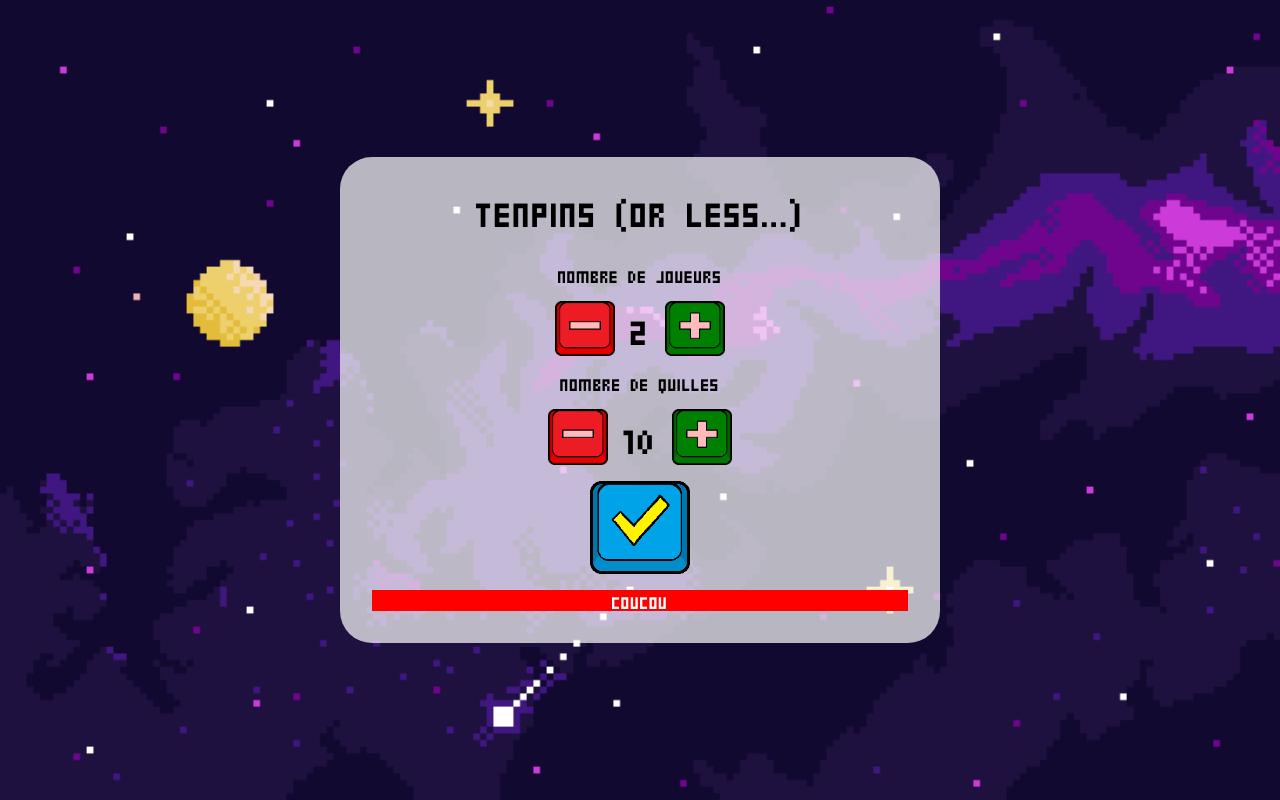
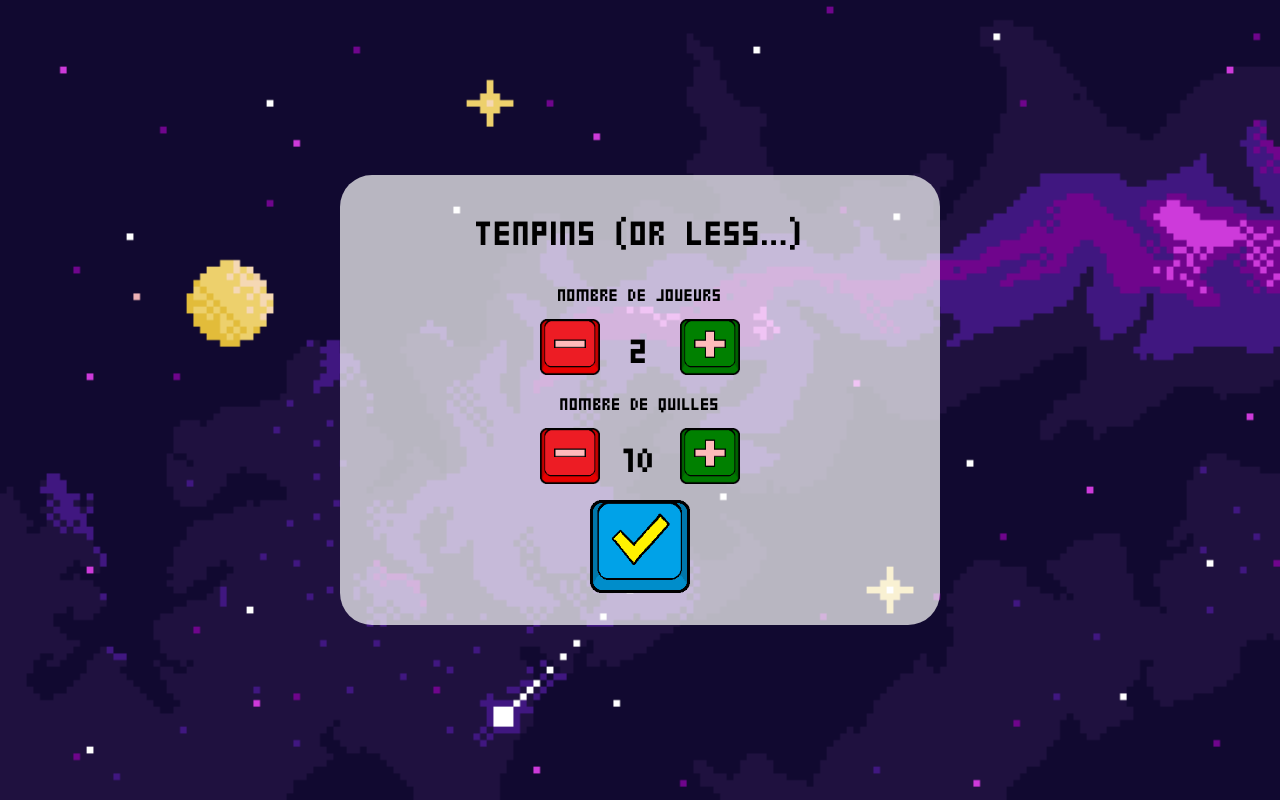
Before and after one commit to Bowls-Ltd/BowlingApp, a website built with webpack: page src/index.html in a window 1280 px wide. Built offline with nearby package versions, Linux system fonts and the light colour scheme.

Commit message:
Refactor the ConfigFormView to use the new NumberSelector
The NumberSelector component creates a simple selector that displays a
number and two buttons, one for incrementing the other for decrementing
It simplified a lot the ConfigFormView and will also be used in the
RollInputView

```diff
--- a/src/ConfigFormView.ts
+++ b/src/ConfigFormView.ts
@@ -1,24 +1,12 @@
+import {NumberSelector} from "./NumberSelector"
 import {title} from "./Title"
 
 class ConfigFormView {
     private title: HTMLElement
     private configDiv: HTMLElement
 
-    private playerDiv: HTMLElement
-    private nbPlayersTitle: HTMLElement
-    private imgPlayerPlusUp: HTMLImageElement
-    private imgPlayerPlusDown: HTMLImageElement
-    private inputNbPlayers: HTMLElement
-    private imgPlayerMinusUp: HTMLImageElement
-    private imgPlayerMinusDown: HTMLImageElement
-
-    private pinDiv: HTMLElement
-    private nbPinsTitle: HTMLElement
-    private imgPinPlusUp: HTMLImageElement
-    private imgPinPlusDown: HTMLImageElement
-    private inputNbPins: HTMLElement
-    private imgPinMinusUp: HTMLImageElement
-    private imgPinMinusDown: HTMLImageElement
+    private playerNumberSelector: NumberSelector
+    private pinNumberSelector: NumberSelector
 
     private buttonValidateDiv: HTMLElement
     private buttonValidateUp: HTMLImageElement
@@ -29,99 +17,19 @@ class ConfigFormView {
     private errorBox: HTMLElement
 
     constructor(rootElement : HTMLElement) {
+        this.title = document.createElement('div')
+        this.title.id = 'game-title'
+        this.title.classList.add('game-title')
+        this.title.innerHTML = title
+
         this.configDiv = document.createElement('div')
         this.configDiv.classList.add("pretty-container")
         this.configDiv.classList.add("config-form-view-div")
         this.configDiv.id = "config-form"
 
-        this.title = document.createElement('div')
-        this.title.id = 'config-game-title'
-        this.title.classList.add('game-title')
-        this.title.innerHTML = title
-
-        this.nbPlayersTitle = document.createElement('div')
-        this.nbPlayersTitle.classList.add("config-form-view-title")
-        this.nbPlayersTitle.innerHTML = 'Nombre de joueurs'
-        this.nbPlayersTitle.id = "nb-players-title"
-
-        this.playerDiv = document.createElement('div')
-        this.playerDiv.id = 'player-div'
-        this.playerDiv.classList.add('config-form-div')
-
-        this.imgPlayerMinusUp = document.createElement('img')
-        this.imgPlayerMinusUp.classList.add('config-form-img-minus')
-        this.imgPlayerMinusUp.classList.add('button-up')
-        this.imgPlayerMinusUp.src = './images/button_minus_up.png'
-
-        this.imgPlayerMinusDown = document.createElement('img')
-        this.imgPlayerMinusDown.classList.add('config-form-img-minus')
-        this.imgPlayerMinusDown.classList.add('button-down')
-        this.imgPlayerMinusDown.src = './images/button_minus_down.png'
-
-        this.inputNbPlayers = document.createElement('div')
-        this.inputNbPlayers.id = "nb-players-input"
-        this.inputNbPlayers.classList.add('config-form-number')
-        this.inputNbPlayers.innerHTML = '2'
-
-        this.imgPlayerPlusUp = document.createElement('img')
-        this.imgPlayerPlusUp.classList.add('config-form-img-plus')
-        this.imgPlayerPlusUp.classList.add('button-up')
-        this.imgPlayerPlusUp.src = './images/button_plus_up.png'
-
-        this.imgPlayerPlusDown = document.createElement('img')
-        this.imgPlayerPlusDown.classList.add('config-form-img-plus')
-        this.imgPlayerPlusDown.classList.add('button-down')
-        this.imgPlayerPlusDown.src = './images/button_plus_down.png'
-
-        this.playerDiv.appendChild(this.imgPlayerMinusUp)
-        this.playerDiv.appendChild(this.imgPlayerMinusDown)
-        this.playerDiv.appendChild(this.inputNbPlayers)
-        this.playerDiv.appendChild(this.imgPlayerPlusUp)
-        this.playerDiv.appendChild(this.imgPlayerPlusDown)
-
-        this.pinDiv = document.createElement('div')
-        this.pinDiv.classList.add('config-form-div')
-        this.pinDiv.id = 'pin-div'
-
-        this.nbPinsTitle = document.createElement('div')
-        this.nbPinsTitle.classList.add('config-form-view-title')
-        this.nbPinsTitle.innerHTML = 'Nombre de quilles'
-        this.nbPinsTitle.id = 'nb-pins-title'
-
-        this.imgPinMinusUp = document.createElement('img')
-        this.imgPinMinusUp.classList.add('config-form-img-minus')
-        this.imgPinMinusUp.classList.add('button-up')
-        this.imgPinMinusUp.src = './images/button_minus_up.png'
-
-        this.imgPinMinusDown = document.createElement('img')
-        this.imgPinMinusDown.classList.add('config-form-img-minus')
-        this.imgPinMinusDown.classList.add('button-down')
-        this.imgPinMinusDown.src = './images/button_minus_down.png'
-
-        this.inputNbPins = document.createElement('div')
-        this.inputNbPins.id = "nb-pins-input"
-        this.inputNbPins.classList.add('config-form-number')
-        this.inputNbPins.innerHTML = '10'
-
-        this.imgPinPlusUp = document.createElement('img')
-        this.imgPinPlusUp.classList.add('config-form-img-plus')
-        this.imgPinPlusUp.classList.add('button-up')
-        this.imgPinPlusUp.src = './images/button_plus_up.png'
-
-        this.imgPinPlusDown = document.createElement('img')
-        this.imgPinPlusDown.classList.add('config-form-img-plus')
-        this.imgPinPlusDown.classList.add('button-down')
-        this.imgPinPlusDown.src = './images/button_plus_down.png'
-
-        this.pinDiv.appendChild(this.imgPinMinusUp)
-        this.pinDiv.appendChild(this.imgPinMinusDown)
-        this.pinDiv.appendChild(this.inputNbPins)
-        this.pinDiv.appendChild(this.imgPinPlusUp)
-        this.pinDiv.appendChild(this.imgPinPlusDown)
-
         this.buttonValidateDiv = document.createElement('div')
         this.buttonValidateDiv.id = 'validate-div'
-        this.buttonValidateDiv.classList.add('config-form-div')
+        this.buttonValidateDiv.classList.add('config-form-view-div')
         this.buttonValidateDiv.classList.add('centered-div')
 
         this.buttonValidateUp = document.createElement('img')
@@ -144,12 +52,11 @@ class ConfigFormView {
         this.errorBox.style.visibility = 'hidden'
 
         this.configDiv.appendChild(this.title)
-        this.configDiv.appendChild(this.nbPlayersTitle)
-        this.configDiv.appendChild(this.playerDiv)
-        this.configDiv.appendChild(this.nbPinsTitle)
-        this.configDiv.appendChild(this.pinDiv)
+        this.playerNumberSelector = new NumberSelector(this.configDiv, 'Nombre de joueurs', 2, 1)
+        this.pinNumberSelector = new NumberSelector(this.configDiv, 'Nombre de quilles', 10, 1, 10)
         this.configDiv.appendChild(this.buttonValidateDiv)
         this.configDiv.appendChild(this.errorBox)
+
         rootElement.appendChild(this.configDiv)
     }
 
@@ -159,8 +66,8 @@ class ConfigFormView {
 
     public attachGameCreationCallback(callback: GameCreationCallback) : void {
         this.buttonValidateDiv.addEventListener("click", () => {
-            callback(this, parseInt(this.inputNbPlayers.innerHTML),
-                     parseInt(this.inputNbPins.innerHTML))
+            callback(this, this.playerNumberSelector.getSelectedValue(),
+                     this.pinNumberSelector.getSelectedValue())
         })
     }
 
--- a/src/GameView.ts
+++ b/src/GameView.ts
@@ -3,7 +3,6 @@ import {title} from './Title'
 import {Player} from './Player'
 import {PlayerView} from './PlayerView'
 import {RollInputView} from './RollInputView'
-import {Player} from './Player'
 
 class GameView {
     private gameDiv:       HTMLElement
--- a/src/Init.ts
+++ b/src/Init.ts
@@ -6,7 +6,6 @@ function init() {
     const mainContainer = document.getElementById("main-container")
     const configFormView = new ConfigFormView(mainContainer)
     configFormView.attachGameCreationCallback(initGame)
-    configFormView.printError("Coucou")
 }
 
 function initGame(configFormView: ConfigFormView, nbPlayers: number, nbPins: number) {
--- /dev/null
+++ b/src/NumberSelector.ts
@@ -0,0 +1,112 @@
+class NumberSelector {
+    private mainDiv: HTMLElement
+    private titleDiv: HTMLElement
+    private selectorDiv: HTMLElement
+    private buttonPlusDiv: HTMLElement
+    private imgButtonPlusUp: HTMLImageElement
+    private imgButtonPlusDown: HTMLImageElement
+    private numberDiv: HTMLElement
+    private buttonMinusDiv: HTMLElement
+    private imgButtonMinusUp: HTMLImageElement
+    private imgButtonMinusDown: HTMLImageElement
+    private errorBox: HTMLElement
+
+    private currentValue: number
+    private upperBound: number
+    private lowerBound: number
+
+    constructor(rootElement: HTMLElement, title: string,
+                defaultValue: number, lowerBound: number, upperBound: number = 10) {
+        this.currentValue = defaultValue
+        this.lowerBound = lowerBound
+        this.upperBound = upperBound
+
+        this.mainDiv = document.createElement('div')
+
+        this.titleDiv = document.createElement('div')
+        this.titleDiv.classList.add('number-selector-title')
+        this.titleDiv.innerHTML = title
+
+        this.selectorDiv = document.createElement('div')
+        this.selectorDiv.classList.add('number-selector-div')
+
+        this.buttonPlusDiv = document.createElement('div')
+
+        this.imgButtonPlusUp = document.createElement('img')
+        this.imgButtonPlusUp.classList.add('number-selector-img')
+        this.imgButtonPlusUp.classList.add('button-up')
+        this.imgButtonPlusUp.src = './images/button_plus_up.png'
+
+        this.imgButtonPlusDown = document.createElement('img')
+        this.imgButtonPlusDown.classList.add('number-selector-img')
+        this.imgButtonPlusDown.classList.add('button-down')
+        this.imgButtonPlusDown.src = './images/button_plus_down.png'
+
+
+        this.numberDiv = document.createElement('div')
+        this.numberDiv.classList.add('number-selector-number')
+        this.numberDiv.innerHTML = this.currentValue.toString()
+
+        this.buttonMinusDiv = document.createElement('div')
+
+        this.imgButtonMinusUp = document.createElement('img')
+        this.imgButtonMinusUp.classList.add('number-selector-img')
+        this.imgButtonMinusUp.classList.add('button-up')
+        this.imgButtonMinusUp.src = './images/button_minus_up.png'
+
+        this.imgButtonMinusDown = document.createElement('img')
+        this.imgButtonMinusDown.classList.add('number-selector-img')
+        this.imgButtonMinusDown.classList.add('button-down')
+        this.imgButtonMinusDown.src = './images/button_minus_down.png'
+
+        this.errorBox = document.createElement('div')
+        this.errorBox.style.background = 'red'
+        this.errorBox.style.color = 'white'
+        this.errorBox.style.visibility = 'hidden'
+
+        this.buttonMinusDiv.appendChild(this.imgButtonMinusUp)
+        this.buttonMinusDiv.appendChild(this.imgButtonMinusDown)
+        this.buttonPlusDiv.appendChild(this.imgButtonPlusUp)
+        this.buttonPlusDiv.appendChild(this.imgButtonPlusDown)
+
+        this.selectorDiv.appendChild(this.buttonMinusDiv)
+        this.selectorDiv.appendChild(this.numberDiv)
+        this.selectorDiv.appendChild(this.buttonPlusDiv)
+
+        this.mainDiv.appendChild(this.titleDiv)
+        this.mainDiv.appendChild(this.selectorDiv)
+        this.mainDiv.appendChild(this.errorBox)
+
+        rootElement.appendChild(this.mainDiv)
+
+        this.buttonPlusDiv.addEventListener('click', () => { this.incrementValue(); })
+        this.buttonMinusDiv.addEventListener('click', () => { this.decrementValue() })
+    }
+
+    public incrementValue(): void {
+        if (this.currentValue < this.upperBound)
+        {
+            this.currentValue++
+            this.numberDiv.innerHTML = this.currentValue.toString()
+        }
+    }
+
+    public decrementValue(): void {
+        if (this.lowerBound < this.currentValue)
+        {
+            this.currentValue--
+            this.numberDiv.innerHTML = this.currentValue.toString()
+        }
+    }
+
+    public getSelectedValue(): number {
+        return this.currentValue
+    }
+
+    public printError(errorMsg: string) : void {
+        this.errorBox.innerHTML = errorMsg
+        this.errorBox.style.visibility = 'visible'
+    }
+}
+
+export {NumberSelector}
--- a/src/style.css
+++ b/src/style.css
@@ -88,17 +88,20 @@ body {
     display: inherit;
 }
 
-/* CONFIG FORM VIEW */
+/* NumberSelector */
 
-.config-form-view-div {
-    text-align: center;
-}
-
-.config-form-view-title {
+.number-selector-title {
     font-size: var(--size1);
 }
 
-.config-form-div {
+.number-selector-number {
+    margin-left: var(--size1);
+    margin-right: var(--size1);
+    font-size: var(--size2);
+    width: var(--size3);
+}
+
+.number-selector-div {
     display: flex;
     flex-direction: row;
     align-items: center;
@@ -134,22 +137,21 @@ body {
     margin-bottom: var(--size1);
 }
 
-.config-form-number {
-    margin-left: var(--size1);
-    margin-right: var(--size1);
-    font-size: var(--size2);
+.number-selector-img {
+    width: 60px;
 }
+
+/* CONFIG FORM VIEW */
 
 .config-form-img-validate {
     width: 100px;
 }
 
-.config-form-img-minus {
-    width: 60px;
-}
-
-.config-form-img-plus {
-    width: 60px;
+.config-form-view-div {
+    display: flex;
+    flex-direction: column;
+    justify-content: center;
+    text-align: center;
 }
 
 /* GAME VIEW */
```
Lines whose indentation alone changed are shown as unchanged.
